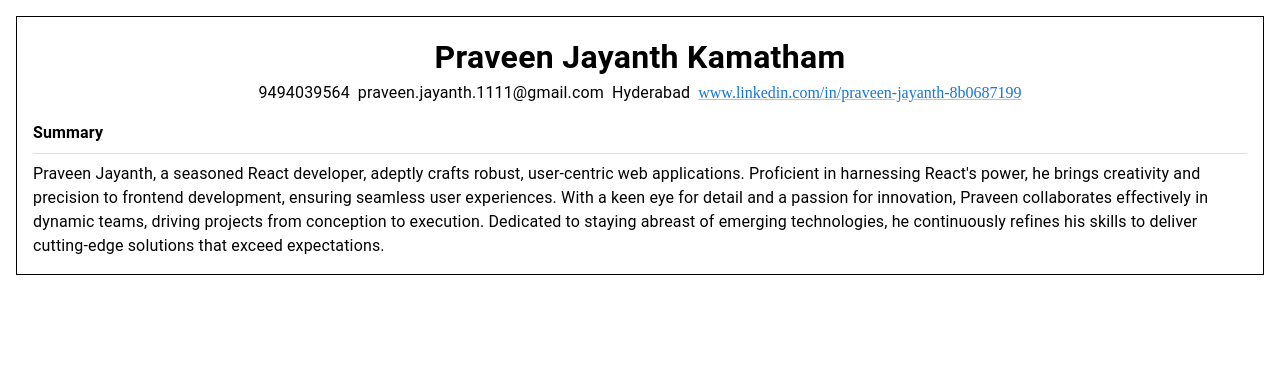
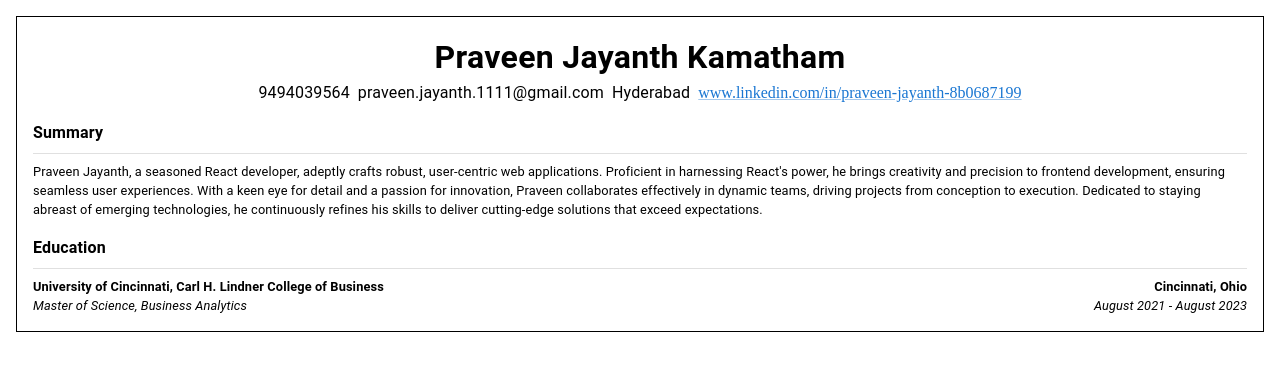
Before and after one commit to PJ1016/personal_resume, a React (Create React App) app: page / in a window 1280 px wide. Shown: the top 370 px of the page. Built offline with nearby package versions, Linux system fonts and the light colour scheme; no server answers.

Commit message:
add education section

```diff
--- a/package.json
+++ b/package.json
@@ -16,6 +16,7 @@
     "@mui/icons-material": "^5.15.17",
     "@mui/lab": "^5.0.0-alpha.170",
     "@mui/material": "^5.15.17",
+    "@mui/x-date-pickers": "^7.5.1",
     "@testing-library/jest-dom": "^5.17.0",
     "@testing-library/react": "^13.4.0",
     "@testing-library/user-event": "^13.5.0",
@@ -24,6 +25,7 @@
     "@types/react": "^18.3.1",
     "@types/react-dom": "^18.3.0",
     "axios": "^1.7.2",
+    "dayjs": "^1.11.11",
     "dotenv": "^16.4.5",
     "react": "^18.3.1",
     "react-dom": "^18.3.1",
--- a/src/App.tsx
+++ b/src/App.tsx
@@ -1,7 +1,8 @@
 import React from "react";
 import { createBrowserRouter, RouterProvider } from "react-router-dom";
 import Home from "./containers/home";
-
+import { LocalizationProvider } from "@mui/x-date-pickers";
+import { AdapterDayjs } from "@mui/x-date-pickers/AdapterDayjs";
 function App() {
   const isProduction = process.env.NODE_ENV === "production";
 
@@ -17,7 +18,11 @@ function App() {
     { basename }
   );
 
-  return <RouterProvider router={router} />;
+  return (
+    <LocalizationProvider dateAdapter={AdapterDayjs}>
+      <RouterProvider router={router} />
+    </LocalizationProvider>
+  );
 }
 
 export default App;
--- /dev/null
+++ b/src/containers/education/collegeInfo.tsx
@@ -0,0 +1,36 @@
+import { Grid, Typography } from "@mui/material";
+import React from "react";
+import type { IEducationFormHook } from ".";
+interface ICollegeInfo {
+  educationFormData: IEducationFormHook;
+}
+const CollegeInfo = ({ educationFormData }: ICollegeInfo) => {
+  return (
+    <div>
+      <Grid container>
+        <Grid item xs={12} md={6}>
+          <Typography fontWeight="bold" fontSize="0.8rem">
+            {educationFormData.collegeName}
+          </Typography>
+        </Grid>
+        <Grid item xs={12} md={6}>
+          <Typography fontSize="0.8rem" fontWeight="bold" textAlign="end">
+            {educationFormData.city}
+          </Typography>
+        </Grid>
+        <Grid item xs={12} md={6}>
+          <Typography fontStyle="italic" fontSize="0.8rem">
+            {educationFormData.course}
+          </Typography>
+        </Grid>
+        <Grid item xs={12} md={6}>
+          <Typography fontSize="0.8rem" fontStyle="italic" textAlign="end">
+            {educationFormData.startDate} - {educationFormData.endDate}
+          </Typography>
+        </Grid>
+      </Grid>
+    </div>
+  );
+};
+
+export default CollegeInfo;
--- /dev/null
+++ b/src/containers/education/educationContent.tsx
@@ -0,0 +1,24 @@
+import { Divider, Typography } from "@mui/material";
+import React from "react";
+import CollegeInfo from "./collegeInfo";
+import type { IEducationFormHook } from ".";
+interface IEducationContent {
+  educationFormData: IEducationFormHook;
+  handleOpen: () => void;
+}
+const EducationContent = ({
+  educationFormData,
+  handleOpen,
+}: IEducationContent) => {
+  return (
+    <div onClick={handleOpen}>
+      <Typography fontWeight="bold" fontSize="1rem" marginTop={2}>
+        Education
+      </Typography>
+      <Divider sx={{ marginY: ".5rem" }} />
+      <CollegeInfo educationFormData={educationFormData} />
+    </div>
+  );
+};
+
+export default EducationContent;
--- /dev/null
+++ b/src/containers/education/educationModal.tsx
@@ -0,0 +1,169 @@
+import {
+  Button,
+  Dialog,
+  DialogActions,
+  DialogContent,
+  DialogContentText,
+  DialogTitle,
+  Grid,
+  Paper,
+  TextField,
+} from "@mui/material";
+import React from "react";
+import {
+  Controller,
+  type ControllerFieldState,
+  type ControllerRenderProps,
+  type FieldValues,
+  type UseFormReturn,
+  type UseFormStateReturn,
+} from "react-hook-form";
+import type { IEducationFormHook } from ".";
+import { DatePicker } from "@mui/x-date-pickers/DatePicker";
+import type { Dayjs } from "dayjs";
+import dayjs from "dayjs";
+interface IEducationModal {
+  open: boolean;
+  handleClose: (close: boolean) => void;
+  onSubmit: any;
+  educationFormHook: UseFormReturn<IEducationFormHook, any, undefined>;
+}
+const EducationModal = ({
+  open,
+  handleClose,
+  onSubmit,
+  educationFormHook,
+}: IEducationModal) => {
+  const {
+    register,
+    control,
+    formState: { errors },
+  } = educationFormHook;
+  return (
+    <Dialog open={open} onClose={handleClose} fullWidth={true}>
+      <DialogTitle>Update Personal Details</DialogTitle>
+      <DialogContent>
+        <DialogContentText>Please enter all the fields below</DialogContentText>
+        <form onSubmit={onSubmit}>
+          <Paper sx={{ padding: "1rem", marginTop: "1rem" }}>
+            <Grid container spacing={2}>
+              <Grid item xs={12} marginTop={1}>
+                <TextField
+                  autoFocus
+                  {...register("collegeName", {
+                    required: {
+                      value: true,
+                      message: "collegeName is required",
+                    },
+                  })}
+                  label="College Name"
+                  error={Boolean(errors.collegeName)}
+                  helperText={errors.collegeName?.message}
+                  fullWidth
+                  variant="standard"
+                />
+              </Grid>
+              <Grid item xs={12}>
+                <TextField
+                  autoFocus
+                  {...register("city", {
+                    required: { value: true, message: "City is required" },
+                  })}
+                  error={Boolean(errors.city)}
+                  helperText={errors.city?.message}
+                  label="City"
+                  fullWidth
+                  variant="standard"
+                />
+              </Grid>
+              <Grid item xs={12}>
+                <TextField
+                  autoFocus
+                  {...register("course", {
+                    required: {
+                      value: true,
+                      message: "Course is required",
+                    },
+                  })}
+                  error={Boolean(errors.course)}
+                  helperText={errors.course?.message}
+                  label="Course"
+                  fullWidth
+                  variant="standard"
+                />
+              </Grid>
+              <Grid item xs={12} md={6}>
+                <Controller
+                  name="startDate"
+                  control={control}
+                  render={({
+                    field: { ref, onChange, value, ...field },
+                    fieldState: { error },
+                  }: {
+                    field: ControllerRenderProps<
+                      IEducationFormHook,
+                      "startDate"
+                    >;
+                    fieldState: ControllerFieldState;
+                    formState: UseFormStateReturn<IEducationFormHook>;
+                  }) => (
+                    <DatePicker
+                      {...field}
+                      onChange={(newValue) =>
+                        onChange(
+                          dayjs(newValue).format("MMMM YYYY").toUpperCase()
+                        )
+                      }
+                      label="Start Date"
+                      views={["month", "year"]}
+                      format="MMM-YYYY"
+                      slotProps={{
+                        textField: { variant: "standard" },
+                      }}
+                    />
+                  )}
+                />
+              </Grid>
+              <Grid item xs={12} md={6}>
+                <Controller
+                  name="endDate"
+                  control={control}
+                  render={({
+                    field: { ref, onChange, value, ...field },
+                    fieldState: { error },
+                  }: {
+                    field: ControllerRenderProps<IEducationFormHook, "endDate">;
+                    fieldState: ControllerFieldState;
+                    formState: UseFormStateReturn<IEducationFormHook>;
+                  }) => (
+                    <DatePicker
+                      {...field}
+                      onChange={(newValue) =>
+                        onChange(
+                          dayjs(newValue).format("MMMMM YYYY").toUpperCase()
+                        )
+                      }
+                      label="End Date"
+                      views={["month", "year"]}
+                      format="MMM-YYYY"
+                      slotProps={{
+                        textField: { variant: "standard" },
+                      }}
+                    />
+                  )}
+                />
+              </Grid>
+            </Grid>
+          </Paper>
+        </form>
+      </DialogContent>
+      <DialogActions>
+        <Button type="submit" onClick={onSubmit}>
+          Update details
+        </Button>
+      </DialogActions>
+    </Dialog>
+  );
+};
+
+export default EducationModal;
--- /dev/null
+++ b/src/containers/education/index.tsx
@@ -0,0 +1,58 @@
+import { Divider, Grid, Typography } from "@mui/material";
+import React, { useState } from "react";
+import EducationContent from "./educationContent";
+import EducationModal from "./educationModal";
+import { useForm } from "react-hook-form";
+import { DevTool } from "@hookform/devtools";
+export interface IEducationFormHook {
+  collegeName: string;
+  city: string;
+  course: string;
+  startDate: string;
+  endDate: string;
+}
+export const educationDefaultValues = {
+  collegeName: "University of Cincinnati, Carl H. Lindner College of Business",
+  city: "Cincinnati, Ohio",
+  course: "Master of Science, Business Analytics",
+  startDate: "August 2021",
+  endDate: "August 2023",
+};
+const Education = () => {
+  const [isEducationModalOpen, setIsEducationModalOpen] =
+    useState<boolean>(false);
+  const handleClose = () => {
+    setIsEducationModalOpen(false);
+  };
+  const handleOpen = () => {
+    setIsEducationModalOpen(true);
+  };
+  const educationFormHook = useForm<IEducationFormHook>({
+    defaultValues: educationDefaultValues,
+  });
+  const { control, handleSubmit } = educationFormHook;
+  const [educationFormData, setEducationFormData] =
+    useState<IEducationFormHook>(educationDefaultValues);
+  const onSubmit = handleSubmit((data) => {
+    console.log(data, "DATA");
+    setEducationFormData(data);
+    handleClose();
+  });
+  return (
+    <div>
+      <EducationContent
+        educationFormData={educationFormData}
+        handleOpen={handleOpen}
+      />
+      <EducationModal
+        open={isEducationModalOpen}
+        handleClose={handleClose}
+        onSubmit={onSubmit}
+        educationFormHook={educationFormHook}
+      />
+      <DevTool control={control} />
+    </div>
+  );
+};
+
+export default Education;
--- a/src/containers/home/index.tsx
+++ b/src/containers/home/index.tsx
@@ -2,6 +2,7 @@ import React from "react";
 import styled from "styled-components";
 import PersonalDetails from "../personalDetails";
 import Summary from "../summary";
+import Education from "../education";
 const HomeWrapper = styled.div`
   border: 1px solid;
   padding: 1rem;
@@ -12,6 +13,7 @@ const Home = () => {
     <HomeWrapper>
       <PersonalDetails />
       <Summary />
+      <Education />
     </HomeWrapper>
   );
 };
--- a/src/containers/summary/index.tsx
+++ b/src/containers/summary/index.tsx
@@ -40,7 +40,7 @@ const Summary = () => {
       </Typography>
       <Divider sx={{ marginY: ".5rem" }} />
       <div onClick={handleOpen}>
-        <Typography>{summaryFormData.summary}</Typography>
+        <Typography fontSize="0.8rem">{summaryFormData.summary}</Typography>
       </div>
 
       <SummaryDetailsModal
@@ -49,7 +49,6 @@ const Summary = () => {
         onSubmit={onSubmit}
         summaryFormHook={summaryFormHook}
       />
-      <DevTool control={control} />
     </Box>
   );
 };
```
Also changed, not shown: 1 other file (tests, documents, lock files or other folders).
